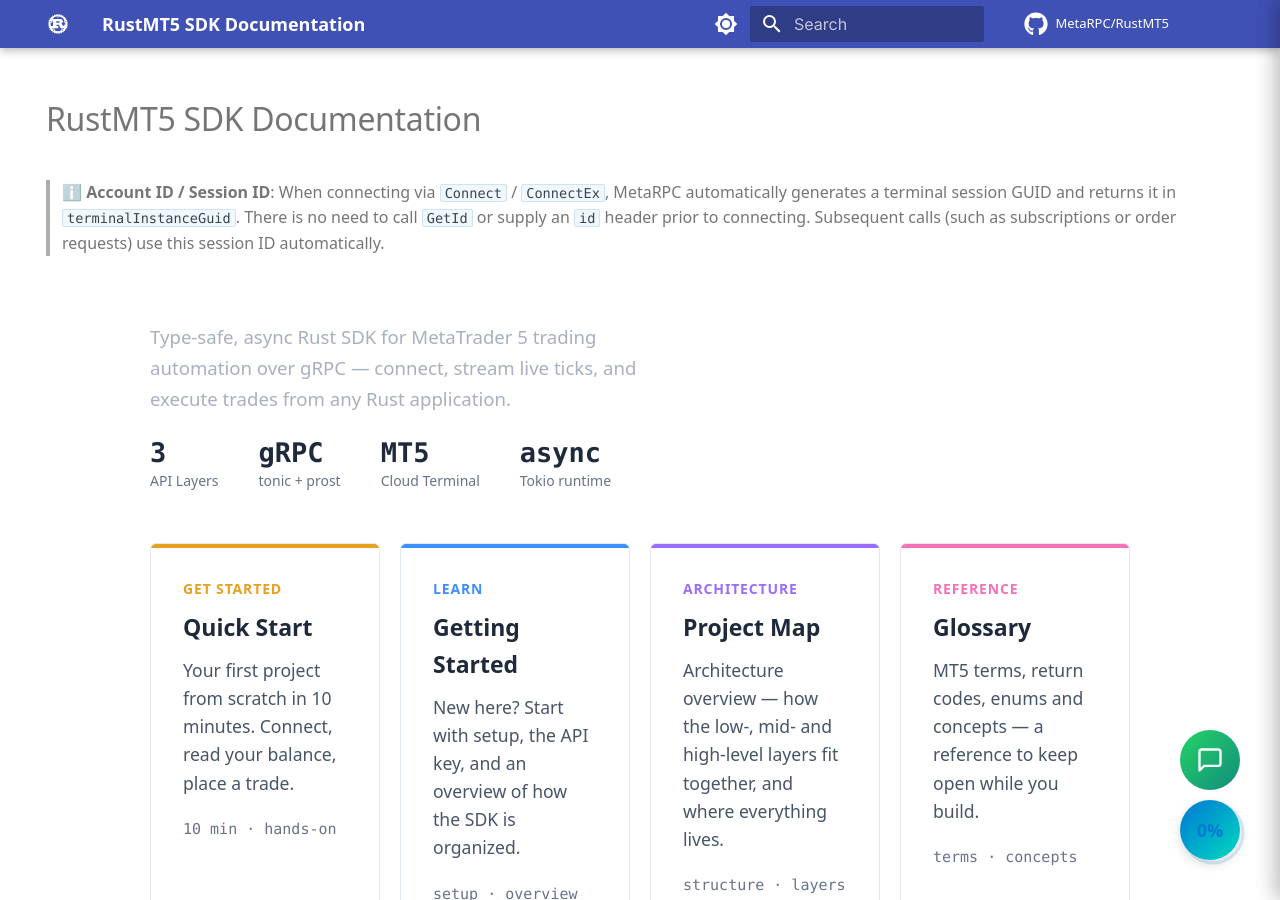
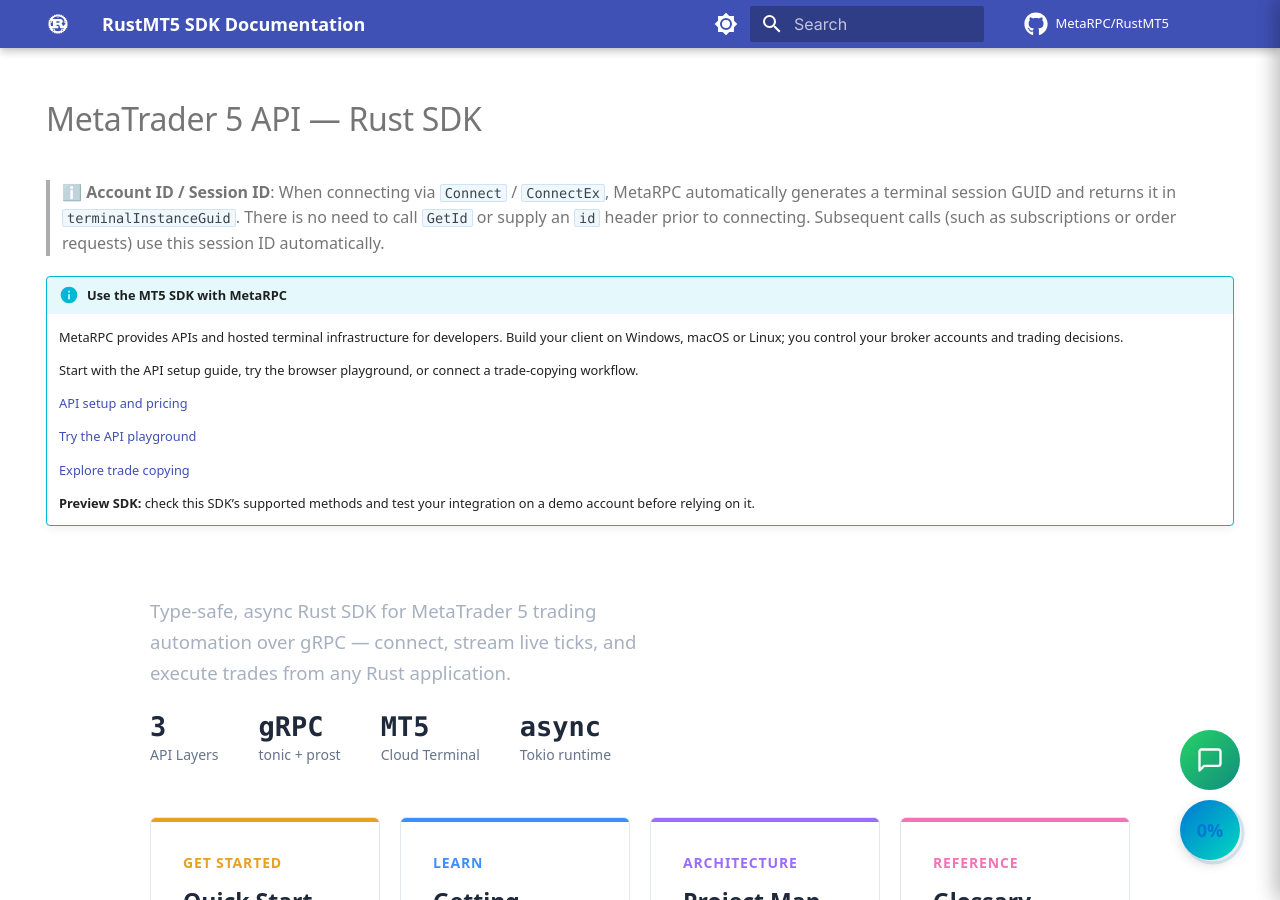
Before and after one commit to MetaRPC/RustMT5, an MkDocs documentation site: the page built from docs/index.md, in a window 1280 px wide and 900 px high. Built offline with MkDocs 1.6.1 and Material for MkDocs 9.7.7, drawn with Linux system fonts in a browser that asks for light colours; comment, search, counter and statistics services are not loaded.

Commit message:
docs: connect SDK discovery to API setup and copier workflows

```diff
--- a/docs/index.md
+++ b/docs/index.md
@@ -1,12 +1,27 @@
 ---
+title: "MetaTrader 5 API — Rust SDK"
 hide:
   - navigation
   - toc
 ---
 
-# RustMT5 SDK Documentation
+# MetaTrader 5 API — Rust SDK
 
 > ℹ️ **Account ID / Session ID**: When connecting via `Connect` / `ConnectEx`, MetaRPC automatically generates a terminal session GUID and returns it in `terminalInstanceGuid`. There is no need to call `GetId` or supply an `id` header prior to connecting. Subsequent calls (such as subscriptions or order requests) use this session ID automatically.
+
+!!! info "Use the MT5 SDK with MetaRPC"
+
+    MetaRPC provides APIs and hosted terminal infrastructure for developers. Build your client on Windows, macOS or Linux; you control your broker accounts and trading decisions.
+
+    Start with the API setup guide, try the browser playground, or connect a trade-copying workflow.
+
+    [API setup and pricing](https://mrpc.pro/start/api?lang=en&utm_source=github&utm_medium=referral&utm_campaign=api_sdk_discovery&utm_content=rustmt5_setup)
+
+    [Try the API playground](https://mrpc.pro/api?lang=en&utm_source=github&utm_medium=referral&utm_campaign=api_sdk_discovery&utm_content=rustmt5_playground#live-code)
+
+    [Explore trade copying](https://mrpc.pro/start/copier?lang=en&utm_source=github&utm_medium=referral&utm_campaign=api_sdk_discovery&utm_content=rustmt5_copier)
+
+    **Preview SDK:** check this SDK’s supported methods and test your integration on a demo account before relying on it.
 
 <div class="hx-wrap" markdown="0">
 
```
